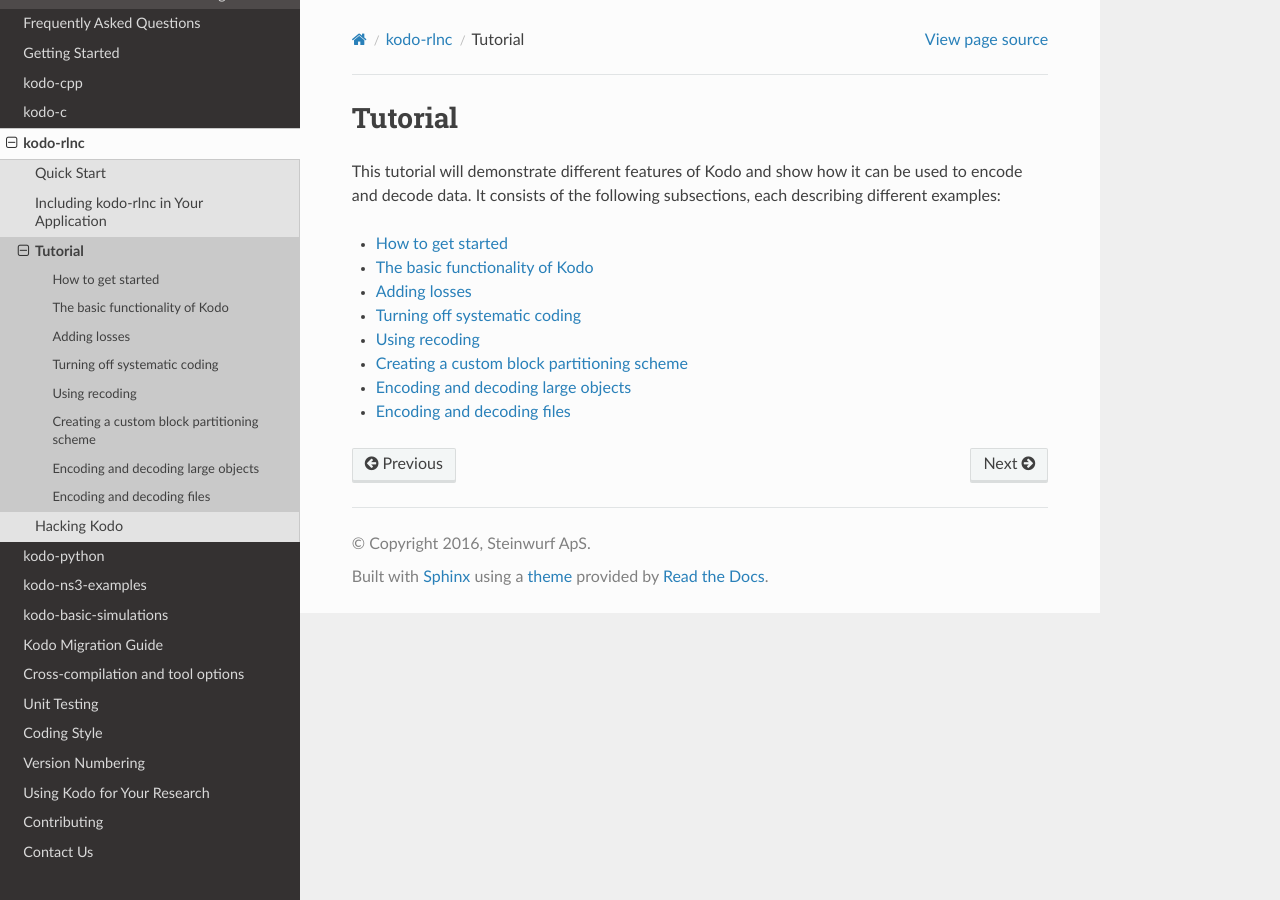
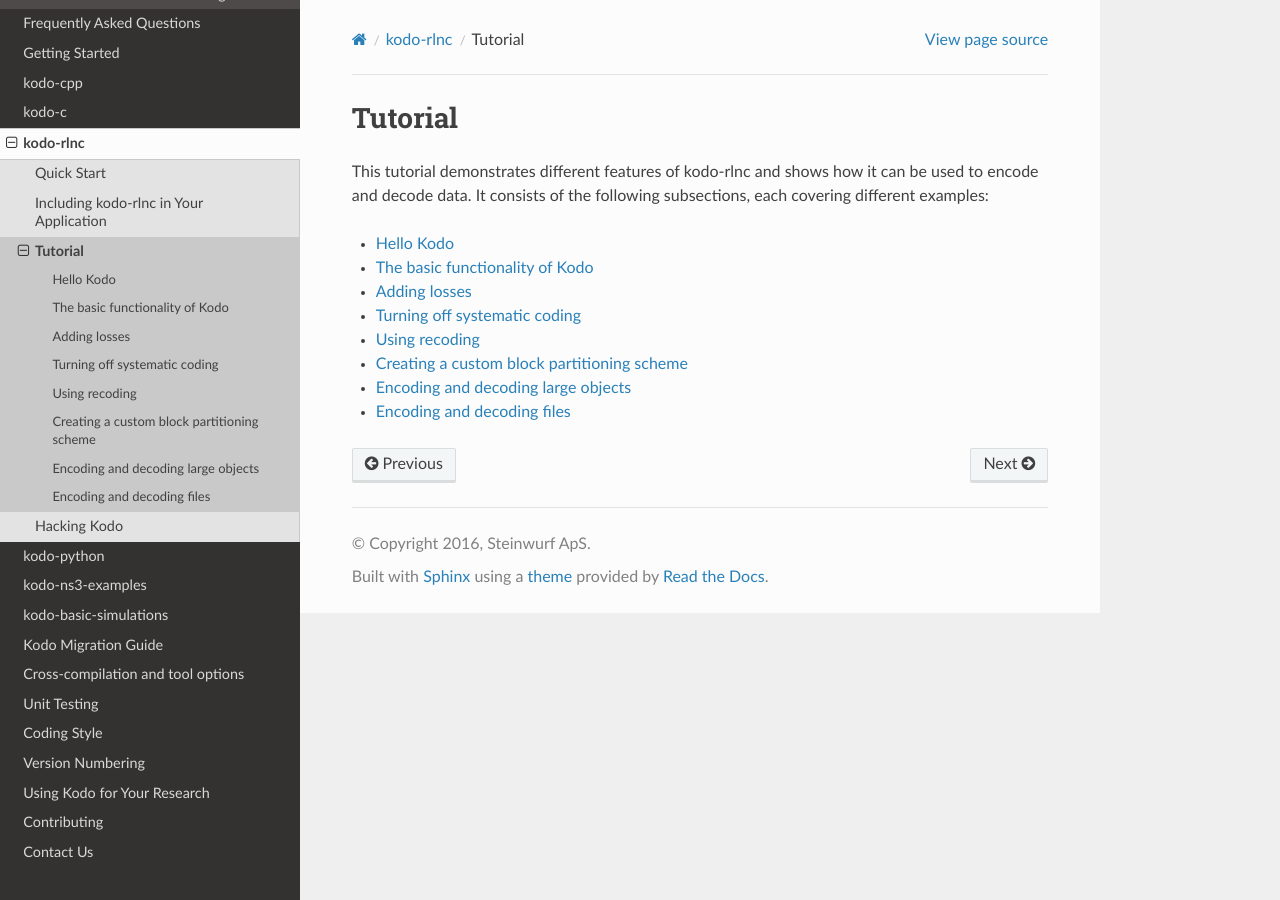
Before and after one commit to steinwurf/steinwurf-docs, a Sphinx documentation site: the page built from source/kodo-rlnc/tutorial_kodo_rlnc.rst, in a window 1280 px wide. Built offline with Sphinx 7.4.7 and the Read the Docs theme 2.0.0, drawn with Linux system fonts in a browser that asks for light colours.

Commit message:
Update hello_kodo.rst

```diff
--- a/source/coding_style.rst
+++ b/source/coding_style.rst
@@ -571,7 +571,7 @@
 defined in this namespace should be placed in the ``src/magic`` folder and
 their corresponding unit tests should be placed in ``test/src/``.
 
-Example if you create a class ``speedy``:
+For example, if you create a class ``speedy``:
 
 .. code-block:: cpp
 
--- a/source/kodo-rlnc/tutorial_kodo_rlnc.rst
+++ b/source/kodo-rlnc/tutorial_kodo_rlnc.rst
@@ -3,14 +3,14 @@
 Tutorial
 ========
 
-This tutorial will demonstrate different features of Kodo and show how it can be
-used to encode and decode data. It consists of the following subsections, each
-describing different examples:
+This tutorial demonstrates different features of kodo-rlnc and shows how it
+can be used to encode and decode data. It consists of the following subsections,
+each covering different examples:
 
 .. toctree::
     :maxdepth: 1
 
-    How to get started<tutorial/hello_kodo>
+    Hello Kodo<tutorial/hello_kodo>
     The basic functionality of Kodo<tutorial/the_basics>
     Adding losses<tutorial/simulating_losses>
     Turning off systematic coding<tutorial/turn_off_systematic_coding>
```
Also changed, not shown: source/kodo-rlnc/tutorial/hello_kodo.rst (+30 -22 lines).
